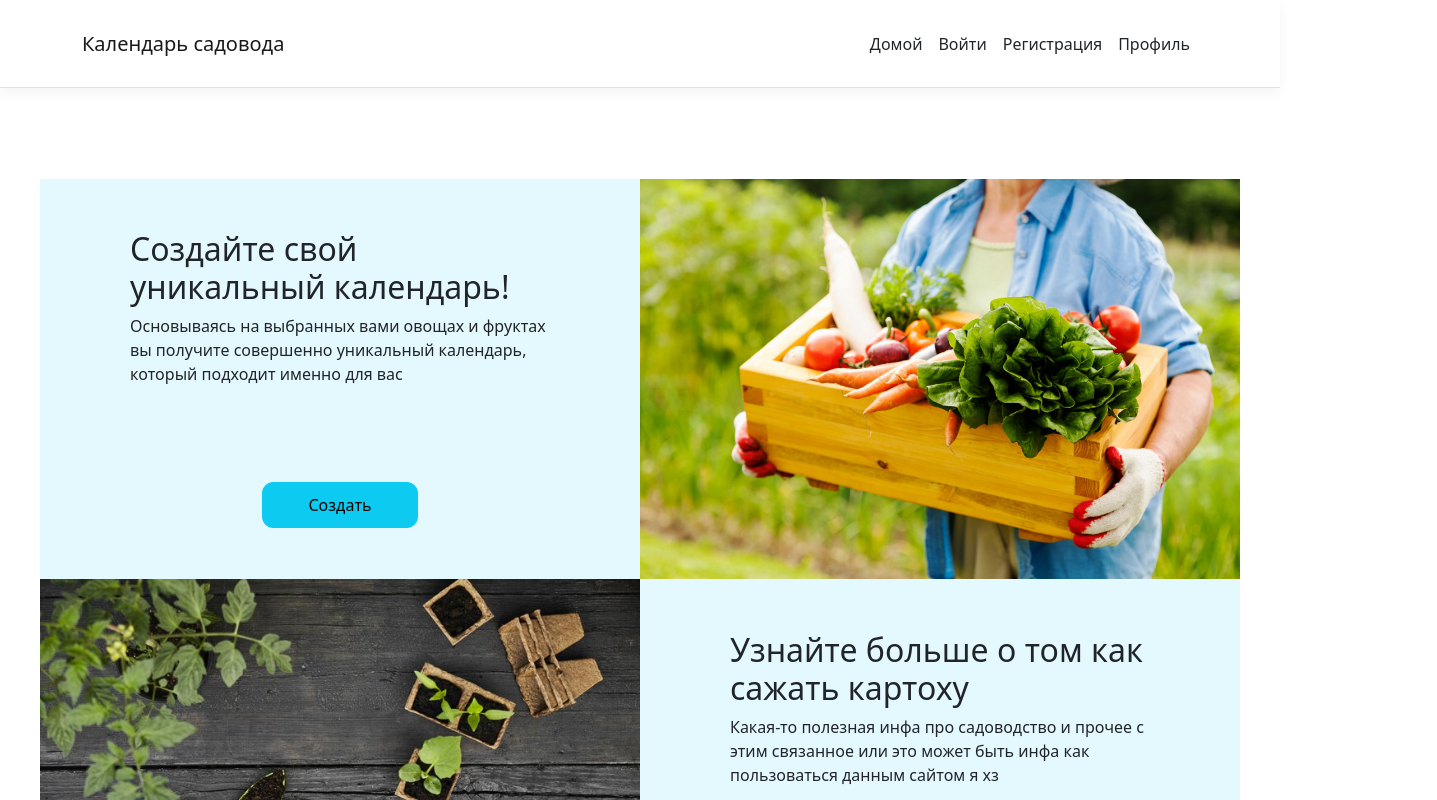
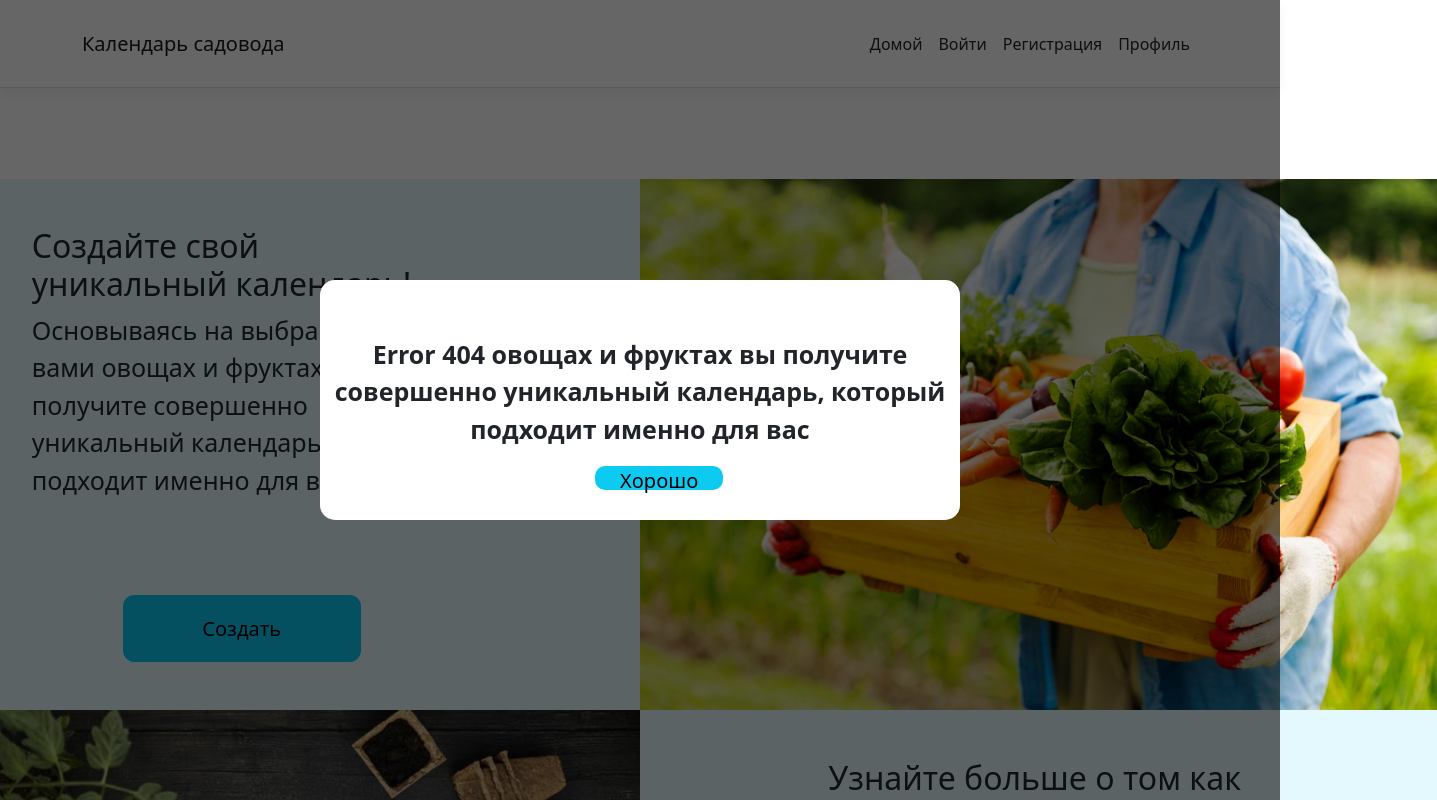
Before and after one commit to theasdqwerty/garden_calendar, a React (Create React App) app in the folder ClientApp/: page / in a window 1280 px wide. Both pictures are taken after a click on the button "Создать". Shown: the top 800 px of the page, 1437 px wide, since content can reach past the window. Built offline with nearby package versions, Linux system fonts and the light colour scheme.

Commit message:
test added modal dialog window

```diff
--- a/ClientApp/src/components/homePage/Home.js
+++ b/ClientApp/src/components/homePage/Home.js
@@ -11,9 +11,30 @@ import fliverPNG from '../../image/flowersPNG.png'
 import musgroomPNG from '../../image/mushroomsPNG.png'
 import berryPNG from '../../image/berriesPNG.png'
 import family from '../../image/family.jpg'
+import {Modal} from "../modal/Modal";
 
 export class Home extends Component {
     static displayName = Home.name;
+
+    constructor(props) {
+        super(props);
+        this.state = {
+            show: false
+        };
+        this.showModal = this.showModal.bind(this);
+        this.hideModal = this.hideModal.bind(this);
+        this.ErrorText = 'Error 404 овощах и фруктах вы получите совершенно уникальный календарь, который подходит именно для вас'
+    }
+
+    showModal = () => {
+        this.setState({ show: true });
+    };
+
+    hideModal = () => {
+        this.setState({ show: false });
+    };
+
+
 
     render() {
         return (
@@ -35,6 +56,7 @@ export class Home extends Component {
             // </div>
             <section>
                 {/*<h1>Календарь садовода</h1>*/}
+
                 <div className={style.block}>
                     <div className={style.headerBlock}>
                         <div className={style.headerTextBlock}>
@@ -42,14 +64,18 @@ export class Home extends Component {
                             <p className={style.headerParagraph}>Основываясь на выбранных вами овощах и фруктах вы
                                 получите совершенно уникальный
                                 календарь, который подходит именно для вас</p>
-                            <button className={style.headerButton}>Создать</button>
+
+                            <Modal show={this.state.show} handleClose={this.hideModal}>
+                                <p>{this.ErrorText}</p>
+                            </Modal>
+                            <button onClick={this.showModal} className={style.headerButton}>Создать</button>
                         </div>
-                        <div>
+                        <div className={style.containerImage}>
                             <img className={style.headerImage} src={ovoshi} alt='овощи'/>
                         </div>
                     </div>
                     <div className={style.headerBlock}>
-                        <div>
+                        <div className={style.containerImage}>
                             <img className={style.headerImage} src={image1} alt='овощи'/>
                         </div>
                         <div className={style.headerTextBlock}>
@@ -133,33 +159,35 @@ export class Home extends Component {
                     <div className={style.commentList}>
                         <div className={style.commentItem}>
                             <h3>Посадила тыкву выросла карета!!!</h3>
-                            <p>Это невероятно, посадила семена тыквы, прислушивалась всех рекомендаций календарика и
+                            <p className={style.commentParag}>Это невероятно, посадила семена тыквы, прислушивалась всех рекомендаций календарика и
                                 выросла гигантская 2ух метровая тыква, до сих пор с мужем не можем поверить.</p>
-                            <p>Вероника Степанова</p>
+                            <p className={style.commentUser}> Вероника Степанова</p>
                         </div>
                         <div className={style.commentItem}>
                             <h3>Бой с колорадами</h3>
-                            <p> Год назад посадили картошку, вроде бы все хорошо было, да вот только колорады все поели,
+                            <p className={style.commentParag}> Год назад посадили картошку, вроде бы все хорошо было, да вот только колорады все поели,
                                 но у соседей все было хорошо мы очень удивились как же так и тут они рассказали нам про
                                 этот чудесный календарь, теперь благодаря правильному уходу и своевременным напоминаниям
                                 вредители нам не страшны, в погребе уже места нет все картохой завалено. </p>
-                            <p> Дед Максим</p>
+                            <p className={style.commentUser}> Дед Максим</p>
                         </div>
                         <div className={style.commentItem}>
                             <h3>Правильные пчелы</h3>
-                            <p>Эта удивительная история не случилась бы, если не этот чудесный календарик. Благодаря
+                            <p className={style.commentParag}>Эта удивительная история не случилась бы, если не этот чудесный календарик. Благодаря
                                 советам у нас выросли изумительные цветы на их аромат слетелись все пчелы и построили
                                 рядом с домом себе гнездо. Пчелки добрые и мирные спокойно подпускают к себе и лают
                                 забирать свой мед. Спасибо этому сайтику за такое невероятное соседство.</p>
-                            <p>Диана Врухина</p>
+                            <p className={style.commentUser}>Диана Врухина</p>
                         </div>
                     </div>
                 </div>
-                <div className={style.insert}>
-                    <h2> Готовы к нам присоединиться?</h2>
-                    <div className={style.buttonContainer}>
-                        <button className={style.whiteButton}>Войти</button>
-                        <button className={style.blueButton}>Зарегистрироваться</button>
+                <div className={style.insertContainer}>
+                    <div className={style.insert}>
+                        <h2> Готовы к нам присоединиться?</h2>
+                        <div className={style.buttonContainer}>
+                            <button className={style.whiteButton}>Войти</button>
+                            <button className={style.blueButton}>Зарегистрироваться</button>
+                        </div>
                     </div>
                 </div>
             </section>
--- a/ClientApp/src/components/homePage/Home.module.css
+++ b/ClientApp/src/components/homePage/Home.module.css
@@ -1,12 +1,17 @@
 .headerBlock {
     display: flex;
-    max-width: 1440px;
+    /*max-width: 1440px;*/
     justify-content: center;
     /*margin-top: 50px;*/
 }
 
+.containerImage {
+    width: 50%;
+}
 .headerImage {
-    width: 600px;
+    /*width: 600px;*/
+    width: -webkit-fill-available;
+    object-fit: cover
 }
 
 .block {
@@ -15,7 +20,8 @@
 }
 
 .headerTextBlock {
-    width: 600px;
+    /*width: 600px;*/
+    width: 50%;
     background-color: rgb(13 202 240 / 11%);
     display: flex;
     flex-direction: column;
@@ -29,15 +35,17 @@
 
 .headerParagraph {
     width: 420px;
+    font-size: 25px;
 }
 
 .headerButton {
     background-color: #0dcaf0;
-    width: 156px;
-    height: 46px;
+    width: 238px;
+    height: 67px;
     border-radius: 11px;
     border: 1px solid #0dcaf0;
     margin-top: 80px;
+    font-size: 20px;
 }
 
 .headerButton:hover {
@@ -46,8 +54,9 @@
 
 .infoImg {
     border-radius: 10px 10px 0 0;
-    width: 200px;
-    height: 130px;
+    width: 273px;
+    height: 224px;
+    object-fit: cover
 }
 
 .infoList {
@@ -56,8 +65,9 @@
     list-style-type: none;
     display: flex;
     flex-direction: row;
-    justify-content: space-around;
-    align-items: center
+    justify-content: space-between;
+    align-items: center;
+    padding: 0;
 }
 
 
@@ -108,6 +118,7 @@
 
 .postscript {
     padding-right: 82px;
+    font-size: 20px;
 }
 
 .icon {
@@ -115,7 +126,7 @@
 }
 
 .insert {
-    width: 1440px;
+    /*width: 1440px;*/
     height: 250px;
     background-color: rgb(13 202 240 / 30%);
     margin-bottom: 150px;
@@ -164,7 +175,7 @@
 }
 
 .forumBlock {
-    margin-bottom: 300px;
+    margin-bottom: 200px;
 }
 
 .forumContainer {
@@ -185,12 +196,23 @@
 .commentList{
     margin-top: 80px;
     display: flex;
-    justify-content: space-around;
+    justify-content: space-between;
 }
 
 .commentItem{
-    width: 300px;
+    width: 30%;
     /*border: 1px solid #0dcaf0;*/
     box-shadow: 1px 2px 4px #585858;
     padding: 20px;
 }
+.insertContainer{
+
+}
+
+.commentParag{
+    font-size: 25px;
+}
+.commentUser{
+    font-size: 20px;
+    font-weight: 600;
+}
--- /dev/null
+++ b/ClientApp/src/components/modal/Modal.js
@@ -0,0 +1,24 @@
+import style from './modal.css'
+
+export const Modal = ({ handleClose, show, children }) => {
+    const showHideClassName = show ? "modal display-block" : "modal display-none";
+
+    return (
+        <div className={showHideClassName}>
+            <section className="modal-main">
+                <div className="modalContainer">
+                    <div className="modalChildren">
+                        {children}
+                    </div>
+
+                    <button className="acceptButton"  type="button" onClick={handleClose}>
+                    <span className= "buttonText" >
+                         Хорошо
+                    </span>
+                    </button>
+                </div>
+
+            </section>
+        </div>
+    );
+};
--- /dev/null
+++ b/ClientApp/src/components/modal/modal.css
@@ -0,0 +1,56 @@
+.modal {
+    position: fixed;
+    top: 0;
+    left: 0;
+    width:100%;
+    height: 100%;
+    background: rgba(0, 0, 0, 0.6);
+}
+
+.modal-main {
+    display: flex;
+    border-radius: 15px;
+    position: fixed;
+    background: white;
+    width: 50%;
+    height: 30%;
+    top: 50%;
+    left: 50%;
+    transform: translate(-50%,-50%);
+    flex-direction: column;
+    justify-content: center;
+    align-items: center;
+}
+
+.display-block {
+    display: block;
+}
+
+.display-none {
+    display: none;
+}
+.acceptButton {
+    width: 20%;
+    height: 10%;
+    background-color: #0dcaf0;
+    border-radius: 10px;
+    border: none;
+    position: absolute;
+    bottom: 30px;
+    left: 43%;
+}
+
+.acceptButton:hover{
+    background-color: #17a0d5;
+}
+.buttonText {
+    font-size: 20px;
+}
+.modalChildren{
+    font-size: 25px;
+    font-weight: 600;
+    text-align: center;
+}
+.modalContainer{
+    /*position: relative;*/
+}
```
